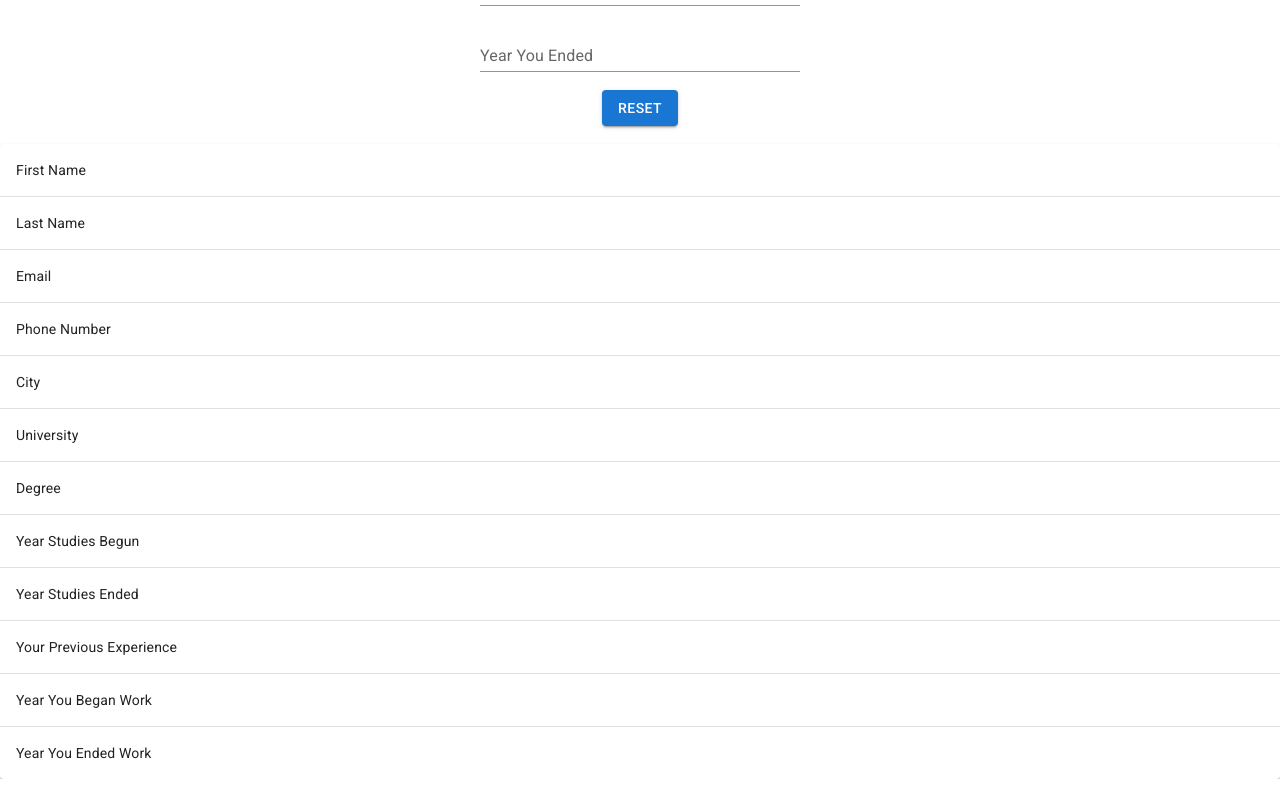
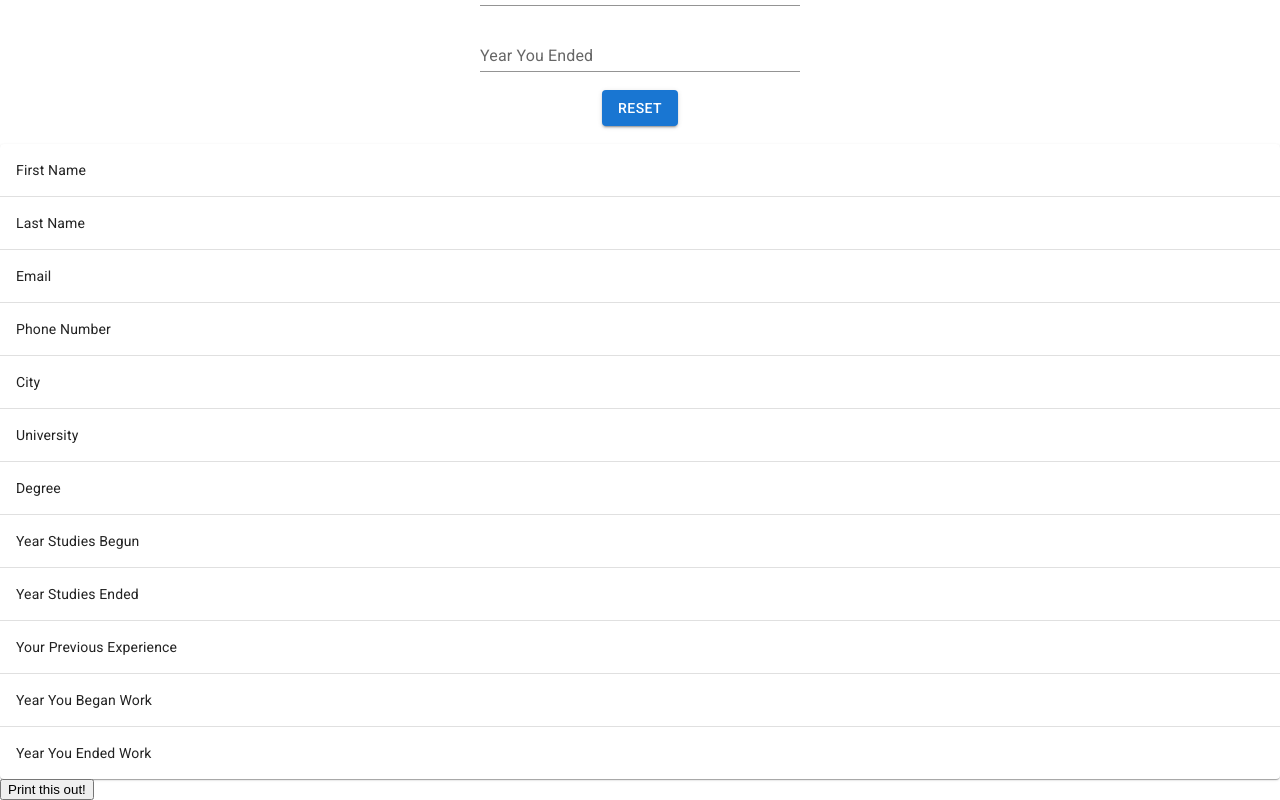
Before and after one commit to kainpets/CV_builder, a React (Vite) app: page / in a window 1280 px wide. Shown: the part 853-1653 px from the top of the page. Before the commit the page ends 1632 px from the top, so only its background shows below. Built offline with nearby package versions, Linux system fonts and the light colour scheme.

Commit message:
add the ability to print the resulting CV

```diff
--- a/package.json
+++ b/package.json
@@ -13,7 +13,8 @@
     "@emotion/styled": "^11.10.5",
     "@mui/material": "^5.10.16",
     "react": "^18.2.0",
-    "react-dom": "^18.2.0"
+    "react-dom": "^18.2.0",
+    "react-to-print": "^2.14.10"
   },
   "devDependencies": {
     "@types/react": "^18.0.24",
--- a/src/components/Result.jsx
+++ b/src/components/Result.jsx
@@ -1,3 +1,4 @@
+import {useRef} from "react";
 import Table from "@mui/material/Table";
 import TableBody from "@mui/material/TableBody";
 import TableCell from "@mui/material/TableCell";
@@ -6,8 +7,10 @@ import TableRow from "@mui/material/TableRow";
 import Typography from "@mui/material/Typography";
 import Box from "@mui/material/Box";
 import Paper from "@mui/material/Paper";
+import ReactToPrint from 'react-to-print';
 
 export default function Result({ values, photoUrl }) {
+  const componentRef = useRef();
   console.log(values);
 
   function createData(
@@ -57,6 +60,7 @@ export default function Result({ values, photoUrl }) {
 
   return (
     <>
+    <Box ref={componentRef}>
       <Box class="result-header">
         <Box>
           <Typography variant="h4">{values.firstName}</Typography>
@@ -92,6 +96,11 @@ export default function Result({ values, photoUrl }) {
           </TableBody>
         </Table>
       </TableContainer>
+      </Box>
+<ReactToPrint
+trigger={() => <button>Print this out!</button>}
+content={() => componentRef.current}
+></ReactToPrint>
     </>
   );
 }
```
Also changed, not shown: 1 other file (tests, documents, lock files or other folders).
